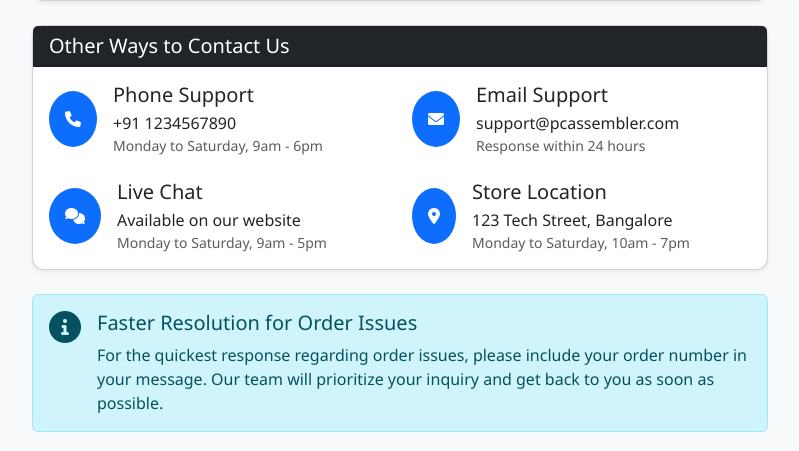
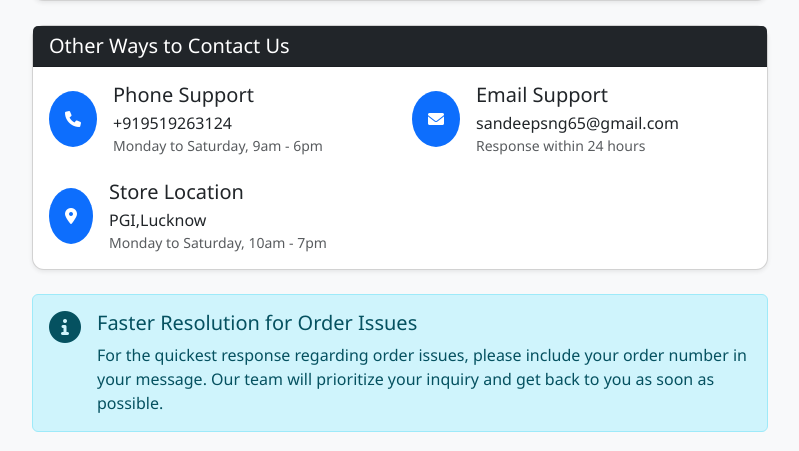
Before and after one commit to Sandeepsng61/SSPCAssembler, a Flask app: page /support in a window 1280 px wide. Shown: the part 911-1362 px from the top of the page, without its empty margins (240-1039 px from the left). Run offline with Flask 3, Linux system fonts and the light colour scheme.

Commit message:
Update support.html

```diff
--- a/templates/support.html
+++ b/templates/support.html
@@ -85,7 +85,7 @@
                                 </div>
                                 <div>
                                     <h5 class="mb-1">Phone Support</h5>
-                                    <p class="mb-0">+91 1234567890</p>
+                                    <p class="mb-0">+919519263124</p>
                                     <p class="text-muted small mb-0">Monday to Saturday, 9am - 6pm</p>
                                 </div>
                             </div>
@@ -100,27 +100,11 @@
                                 </div>
                                 <div>
                                     <h5 class="mb-1">Email Support</h5>
-                                    <p class="mb-0">support@pcassembler.com</p>
+                                    <p class="mb-0">sandeepsng65@gmail.com</p>
                                     <p class="text-muted small mb-0">Response within 24 hours</p>
                                 </div>
                             </div>
                         </div>
-
-                        <div class="col-md-6">
-                            <div class="d-flex align-items-center">
-                                <div class="flex-shrink-0 me-3">
-                                    <div class="bg-primary rounded-circle p-3 text-white">
-                                        <i class="fas fa-comments"></i>
-                                    </div>
-                                </div>
-                                <div>
-                                    <h5 class="mb-1">Live Chat</h5>
-                                    <p class="mb-0">Available on our website</p>
-                                    <p class="text-muted small mb-0">Monday to Saturday, 9am - 5pm</p>
-                                </div>
-                            </div>
-                        </div>
-
                         <div class="col-md-6">
                             <div class="d-flex align-items-center">
                                 <div class="flex-shrink-0 me-3">
@@ -130,7 +114,7 @@
                                 </div>
                                 <div>
                                     <h5 class="mb-1">Store Location</h5>
-                                    <p class="mb-0">123 Tech Street, Bangalore</p>
+                                    <p class="mb-0">PGI,Lucknow</p>
                                     <p class="text-muted small mb-0">Monday to Saturday, 10am - 7pm</p>
                                 </div>
                             </div>
```
